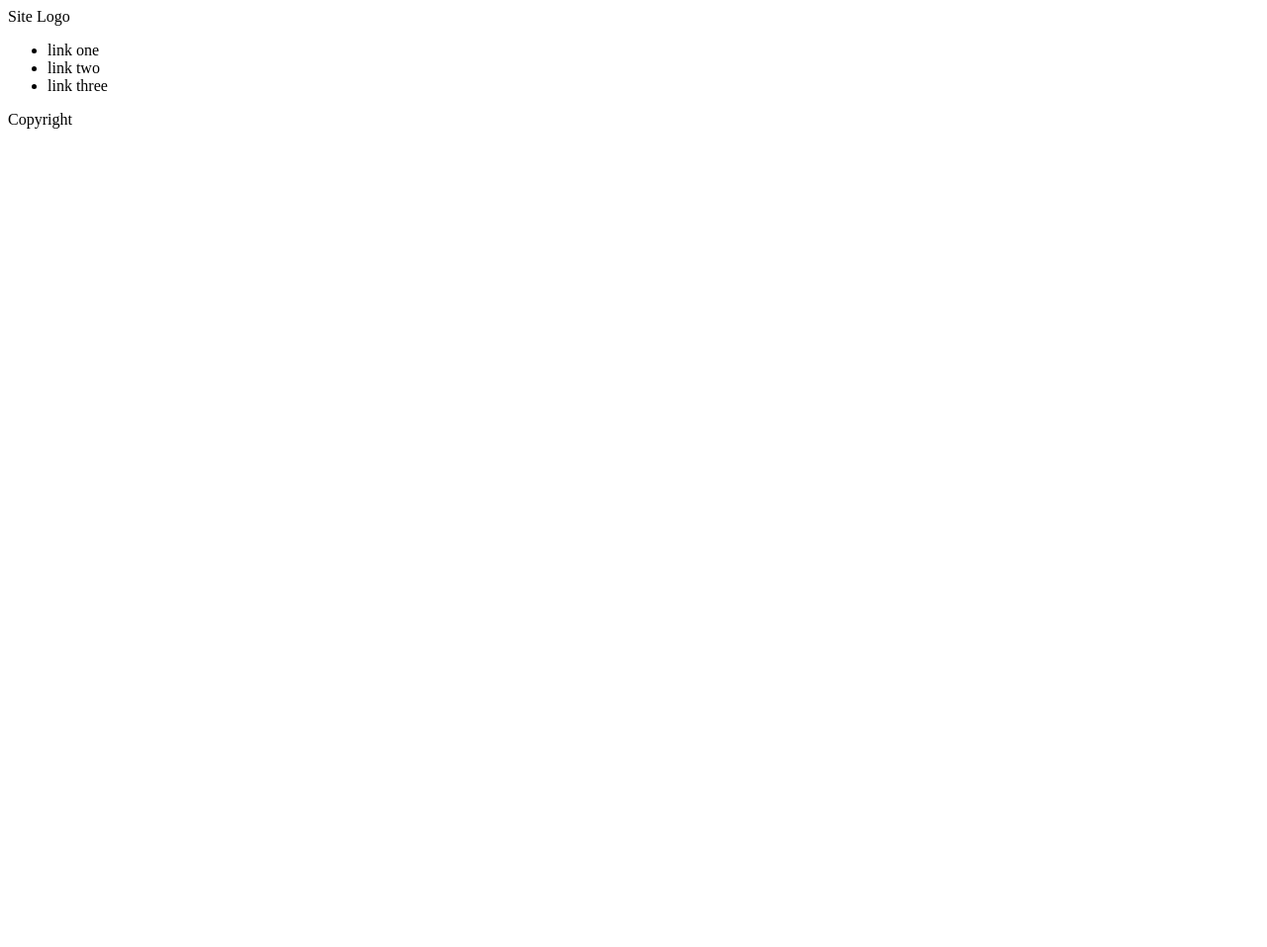
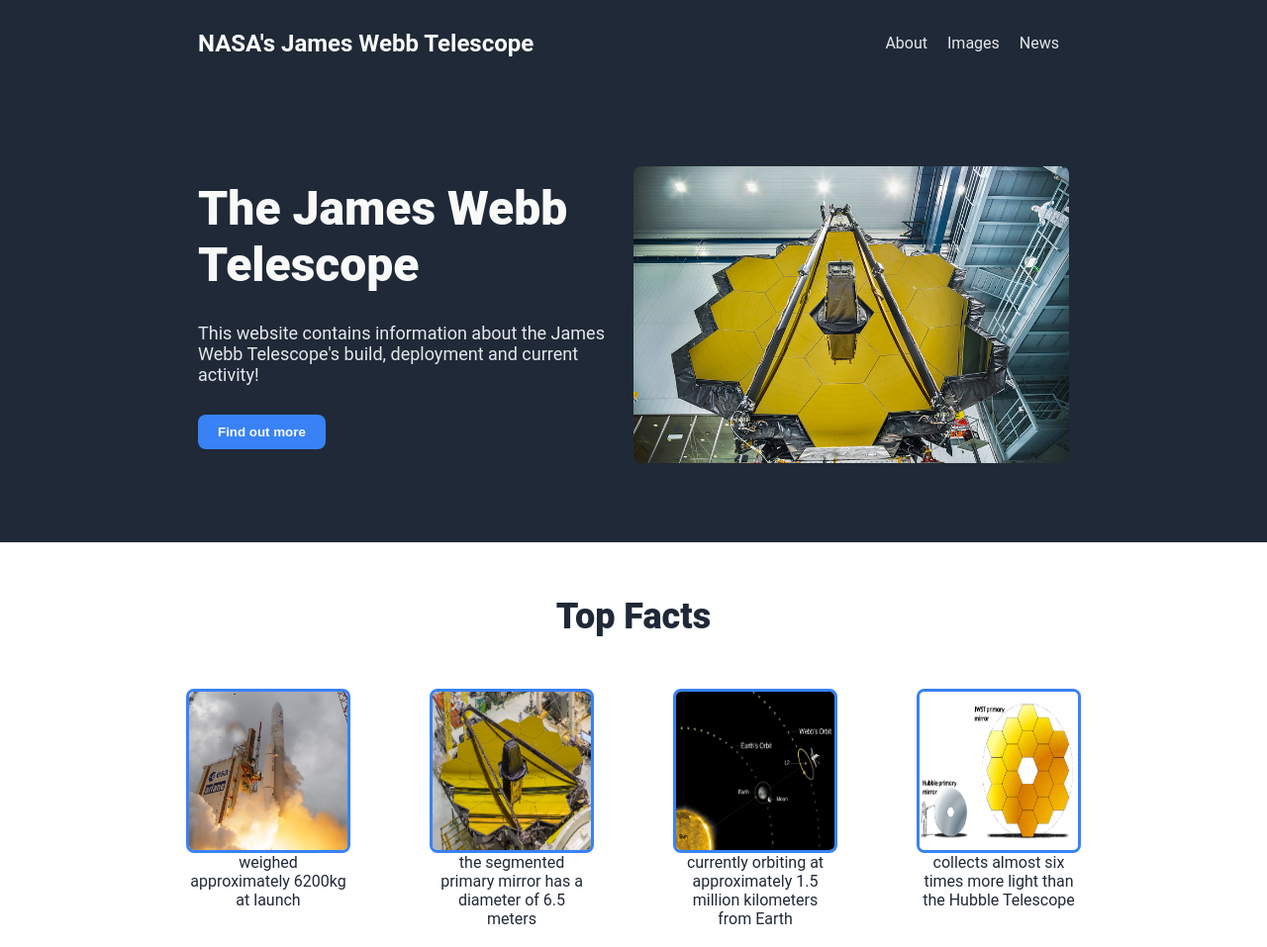
Before and after one commit to as-bowley/cascading, a plain HTML site: page index.html in a window 1280 px wide. Shown: the top 957 px of the page at 99% size. Before the commit the page ends 800 px from the top, so only its background shows below. Drawn offline with Linux system fonts and the light colour scheme.

Commit message:
add content and styling to home page

```diff
--- a/index.html
+++ b/index.html
@@ -4,32 +4,72 @@
     <meta charset="UTF-8">
     <meta http-equiv="X-UA-Compatible" content="IE=edge">
     <meta name="viewport" content="width=device-width, initial-scale=1.0">
-    <link rel="stylesheet" href="./style.css">
-    <title>Document</title>
+    <link rel="preconnect" href="https://fonts.googleapis.com/css?family=Roboto">
+    <link rel=" stylesheet" href="./style.css">
+    <title>NASA's James Webb Telescope</title>
   </head>
   <body>
     <header>
-      <div class="logo">Site Logo</div>
+      <h2 class="logo">NASA's James Webb Telescope</h2>
       <nav class="navbar">
         <ul>
-          <li>link one</li>
-          <li>link two</li>
-          <li>link three</li>
+          <li><a>About</a></li>
+          <li><a>Images</a></li>
+          <li><a>News</a></li>
         </ul>
       </nav>
     </header>
+    <article>
       <section class="hero">
-
+        <div class="hero__text">
+          <h1>The James Webb Telescope</h1>
+          <p>This website contains information about the James Webb Telescope's build, deployment and current activity!
+          </p>
+          <button>Find out more</button>
+        </div>
+        <img src="./images/hero-img.jpg">
       </section>
-    <section class="product__info">
-
+      <section class="info">
+        <h1>Top Facts</h1>
+        <div class="info__container">
+          <figure>
+            <img src="./images/JWT-launch.jpg" alt="launch of James Webb Telescope" width="160px" height="160px">
+            <figcaption>weighed approximately 6200kg at launch</figcaption>
+          </figure>
+          <figure>
+            <img src="./images/JWT-mirror.jpg" alt="segmented mirror of the James Webb Telescope" width="160px"
+              height="160px">
+            <figcaption>the segmented primary mirror has a diameter of 6.5 meters</figcaption>
+          </figure>
+          <figure>
+            <img src="./images/JWT-orbit.jpeg" alt="orbit location of the James Webb Telescope" width="160px"
+              height="160px">
+            <figcaption>currently orbiting at approximately 1.5 million kilometers from Earth</figcaption>
+          </figure>
+          <figure>
+            <img src="./images/JWT-Hubble.png"
+              alt="comparison of the mirrors of the James Webb Telescope and the Hubble" width="160px" height="160px">
+            <figcaption>collects almost six times more light than the Hubble Telescope</figcaption>
+          </figure>
+        </div>
       </section>
-    <section class="testimonial">
-
+      <section class="quote">
+        <blockquote>The James Webb Space Telescope was specifically designed to see the first stars and galaxies that
+          were formed in the universe.</blockquote>
+        <p>- James M. Grunsfeld</p>
       </section>
       <section class="cta">
-
+        <div class="cta__block">
+          <div class="cta__block__text">
+            <h3>Want to find out more?</h3>
+            <p>You can find out much more in-depth info on Nasa's official James Webb Telescope website.</p>
+          </div>
+          <button>
+            <a href="https://webb.nasa.gov/" target="_blank">Link to site</a>
+          </button>
+        </div>
       </section>
+    </article>
     <footer>
       <span>Copyright</span>
     </footer>
--- a/style.css
+++ b/style.css
@@ -4,3 +4,197 @@
   --hero-secondary-font-color: #e5e7eb;
   --cta-bg-color: #3882f6;
 }
+
+body {
+  font-family: "Roboto", sans-serif, Arial;
+  min-height: 100vh;
+  display: flex;
+  flex-direction: column;
+  margin: 0;
+}
+
+header {
+  background-color: var(--hero-main-bg-color);
+  color: var(--hero-main-font-color);
+  min-height: 50px;
+  display: flex;
+  justify-content: space-between;
+  align-items: center;
+  padding: 10px 200px;
+}
+
+article {
+  flex: 1;
+  /* padding: 30px 200px; */
+}
+
+.navbar h1 {
+  font-size: 24px;
+}
+
+.navbar ul {
+  display: flex;
+  list-style: none;
+  color: var(--hero-secondary-font-color);
+}
+
+.navbar ul li {
+  margin: 0 10px;
+}
+
+.navbar ul li a {
+  cursor: pointer;
+}
+
+.hero {
+  background-color: var(--hero-main-bg-color);
+  display: flex;
+  justify-content: space-between;
+  align-items: center;
+  padding: 30px 200px;
+  height: 400px;
+}
+
+.hero .hero__text {
+  color: var(--hero-main-font-color);
+}
+
+.hero .hero__text h1 {
+  font-size: 48px;
+  font-weight: 800;
+  margin-top: 0;
+  margin-bottom: 30px;
+}
+
+.hero .hero__text p {
+  color: var(--hero-secondary-font-color);
+  font-size: 18px;
+  max-width: 50ch;
+  margin-bottom: 30px;
+}
+
+.hero .hero__text button {
+  background-color: var(--cta-bg-color);
+  color: var(--hero-main-font-color);
+  border: none;
+  padding: 10px 20px;
+  border-radius: 8px;
+  font-weight: 700;
+}
+
+.hero img {
+  height: 300px;
+  width: auto;
+  border-radius: 8px;
+}
+
+.info {
+  height: 400px;
+  display: flex;
+  flex-direction: column;
+  justify-content: center;
+  align-items: center;
+  padding: 30px 200px;
+}
+
+.info h1 {
+  color: var(--hero-main-bg-color);
+  font-size: 36px;
+  font-weight: 800;
+  margin-top: 0;
+}
+
+.info .info__container {
+  display: flex;
+  justify-content: space-evenly;
+  align-items: baseline;
+}
+
+.info .info__container figure {
+  display: flex;
+  flex-direction: column;
+  align-items: center;
+  justify-content: center;
+}
+
+.info .info__container img {
+  border: 3px solid var(--cta-bg-color);
+  border-radius: 8px;
+}
+
+.info .info__container figcaption {
+  color: var(--hero-main-bg-color);
+  text-align: center;
+  max-width: 160px;
+}
+
+.quote {
+  background-color: var(--hero-secondary-font-color);
+  height: 400px;
+  display: flex;
+  flex-direction: column;
+  justify-content: center;
+  align-items: center;
+  padding: 30px 200px;
+}
+
+.quote blockquote {
+  color: var(--hero-main-bg-color);
+  font-size: 36px;
+  font-style: italic;
+  font-weight: 300;
+  margin: 0;
+}
+
+.quote p {
+  align-self: flex-end;
+  font-weight: 600;
+  padding: 0 100px;
+}
+
+.cta {
+  color: var(--hero-main-font-color);
+  height: 400px;
+  display: flex;
+  justify-content: center;
+  align-items: center;
+  padding: 30px 200px;
+}
+
+.cta .cta__block {
+  background-color: var(--cta-bg-color);
+  display: flex;
+  align-items: center;
+  justify-content: space-between;
+  border-radius: 8px;
+  padding: 50px 100px;
+}
+
+.cta .cta__block .cta__block__text {
+  max-width: 70%;
+}
+
+.cta .cta__block button {
+  background-color: var(--cta-bg-color);
+  border: 1px solid var(--hero-main-font-color);
+  border-radius: 8px;
+  font-weight: 700;
+  padding: 10px 0;
+  cursor: pointer;
+}
+
+.cta .cta__block button a {
+  color: var(--hero-main-font-color);
+  text-decoration: none;
+  padding: 10px 20px;
+}
+
+footer {
+  background-color: var(--hero-main-bg-color);
+  min-height: 50px;
+  padding: 0 200px;
+  color: var(--hero-main-font-color);
+  display: flex;
+  align-items: center;
+  justify-content: center;
+}
```
Also changed, not shown: images/JWT-Hubble.png (added), images/JWT-launch.jpg (added), images/JWT-mirror.jpg (added), images/JWT-orbit.jpeg (added), images/hero-img.jpg (added). Lines whose indentation alone changed are shown as unchanged.
